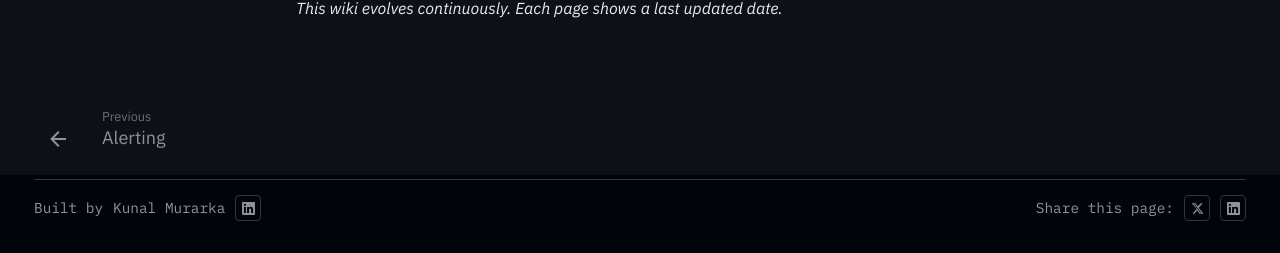
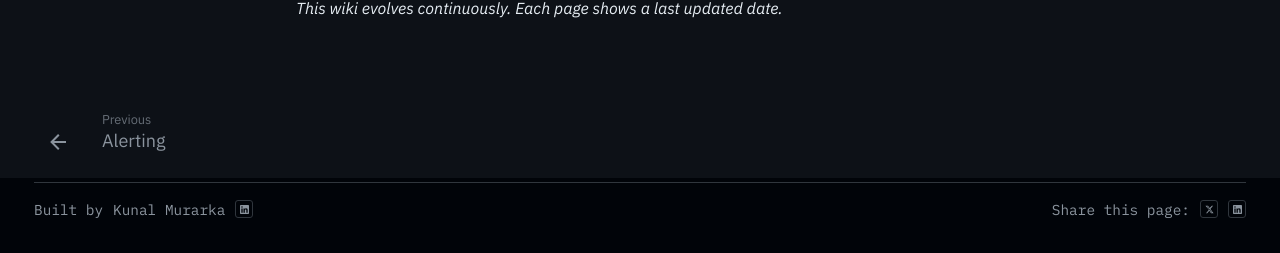
Before and after one commit to murarka-kunal/powerplatform-wiki, an MkDocs documentation site: the page built from docs/changelog.md, in a window 1280 px wide. Shown: the part 644-897 px from the top of the page. Built offline with MkDocs 1.6.1 and Material for MkDocs 9.7.7, drawn with Linux system fonts in a browser that asks for light colours.

Commit message:
Reduce footer icon button size — 26px → 18px, SVG 13px → 9px
Icons were oversized relative to footer text (0.78rem). Scaled down to match
text baseline height across both HTML pages (theme.css) and MkDocs pages (custom.css).

Co-Authored-By: Claude Sonnet 4.6 <noreply@anthropic.com>

```diff
--- a/docs/custom.css
+++ b/docs/custom.css
@@ -118,12 +118,12 @@
 .pp-footer-share a:hover { text-decoration: underline; }
 .pp-share-btn {
   display: inline-flex; align-items: center; justify-content: center;
-  width: 26px; height: 26px;
+  width: 18px; height: 18px;
   border: 1px solid #30363d;
-  border-radius: 4px;
+  border-radius: 3px;
   color: #8b949e;
   text-decoration: none !important;
   transition: border-color 0.2s, color 0.2s;
 }
-.pp-share-btn svg { width: 13px; height: 13px; fill: currentColor; }
+.pp-share-btn svg { width: 9px; height: 9px; fill: currentColor; }
 .pp-share-btn:hover { border-color: #2f81f7 !important; color: #e6edf3 !important; }
--- a/docs/theme.css
+++ b/docs/theme.css
@@ -84,12 +84,12 @@ footer a { color: var(--accent2); text-decoration: none; }
 footer a:hover { text-decoration: underline; }
 .footer-icon-btn {
   display: inline-flex; align-items: center; justify-content: center;
-  width: 26px; height: 26px;
+  width: 18px; height: 18px;
   border: 1px solid var(--border);
-  border-radius: 4px;
+  border-radius: 3px;
   color: var(--text-muted);
   text-decoration: none !important;
   transition: border-color 0.2s, color 0.2s;
 }
-.footer-icon-btn svg { width: 13px; height: 13px; fill: currentColor; }
+.footer-icon-btn svg { width: 9px; height: 9px; fill: currentColor; }
 .footer-icon-btn:hover { border-color: var(--accent); color: var(--text); }
```
